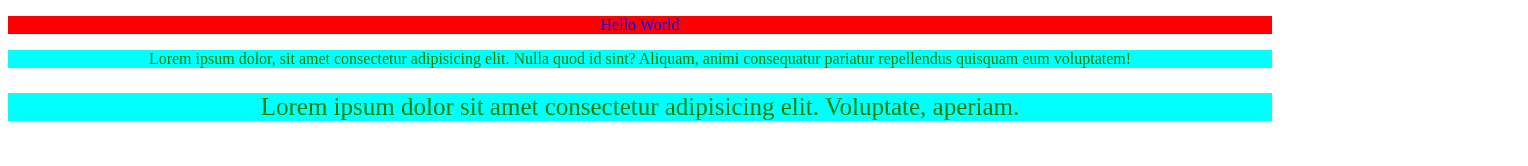
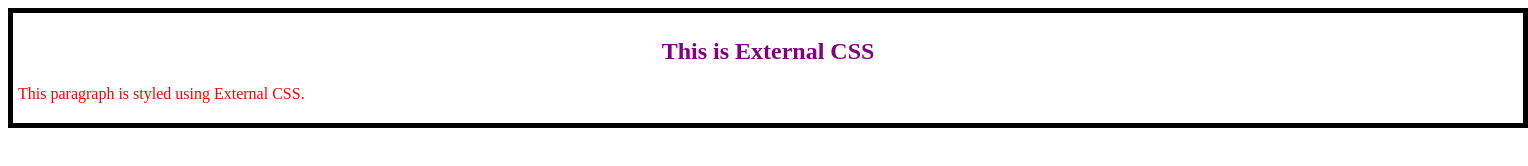
Before and after one commit to GeetTikkha/CSS-AIML1, a plain HTML site: page Index.html in a window 1280 px wide. Shown: the whole page, 1528 px wide, since content can reach past the window. Drawn offline with Linux system fonts and the light colour scheme.

Commit message:
CSS Styling

```diff
--- a/Index.html
+++ b/Index.html
@@ -7,8 +7,34 @@
     <link rel="stylesheet" href="./Style.css">
 </head>
 <body>
-    <p>Hello World</p>
+    <!-- <p>Hello World</p>
     <p class="p">Lorem ipsum dolor, sit amet consectetur adipisicing elit. Nulla quod id sint? Aliquam, animi consequatur pariatur repellendus quisquam eum voluptatem!</p>
     <p class="p" id="jk">Lorem ipsum dolor sit amet consectetur adipisicing elit. Voluptate, aperiam.</p>
+     -->
+    <!-- <div class="container">
+           <p>Lorem ipsum, dolor sit amet consectetur adipisicing elit. Non, minima eligendi? Fuga nulla non nam.</p>
+    </div> -->
+    <!-- <div class="box1">
+        <p>Box 1
+            Lorem ipsum dolor sit, amet consectetur adipisicing elit. Esse, consequuntur.
+        </p>
+    </div>
+    <div class="box2">
+        <p>Box 2 Lorem ipsum dolor sit amet consectetur adipisicing elit. Voluptatem, soluta tempora eos corporis illo provident atque earum laudantium odio adipisci ab similique explicabo, deserunt quaerat.
+
+        </p>
+    </div>
+    <div class="box3">
+        <p>Box 3 Lorem ipsum dolor sit amet consectetur adipisicing elit. Repudiandae sit ex nesciunt nulla obcaecati praesentium.</p>
+    </div>
+    <div class="box4" id="abc">
+        <p>Box 4 Lorem, ipsum dolor sit amet consectetur adipisicing elit. Explicabo alias sed pariatur suscipit saepe nulla fugiat atque qui fuga beatae.</p>
+    </div> -->
+    <div>
+    <h2>This is External CSS</h2>
+    <p>This paragraph is styled using External CSS.</p>
+     </div>
+
+
 </body>
 </html>
--- a/Style.css
+++ b/Style.css
@@ -1,10 +1,10 @@
-p{
+/* p{
     color: blue;
     background-color: red;
     text-align: center;
-}
+} */
 
-.p{
+/* .p{
     color: green;
     background-color: aqua;
 }
@@ -12,3 +12,61 @@ p{
 #jk{
     font-size: 25px;
 }
+
+
+div{
+    height: 200px;
+    width: 200px;
+    background-color: red;
+    padding: 10px;
+    border: 1px solid black;
+    margin: 100px;
+} */
+
+/* div{
+    border: 10px solid grey;
+      height: 200px;
+    width: 200px;
+    background-color: red;
+    padding: 10px;
+    margin: 100px;
+    display: inline-block;
+}
+.box1{
+    background-color: pink;
+    padding: 10px;
+    margin: 100px;
+}
+
+
+
+
+.box2{ */
+    /* background-color: yellow;
+    padding: 10px;
+    margin: 100px;
+} */
+/*
+#abc{
+    font-size: 22px;
+} */
+
+div{
+    border: 5px solid black;
+    padding: 5px;
+    height: 100px;
+    width:1500px
+}
+
+h2{
+    color: purple;
+    text-align: center;
+
+}
+
+
+p{
+    color: red;
+
+
+}
```
